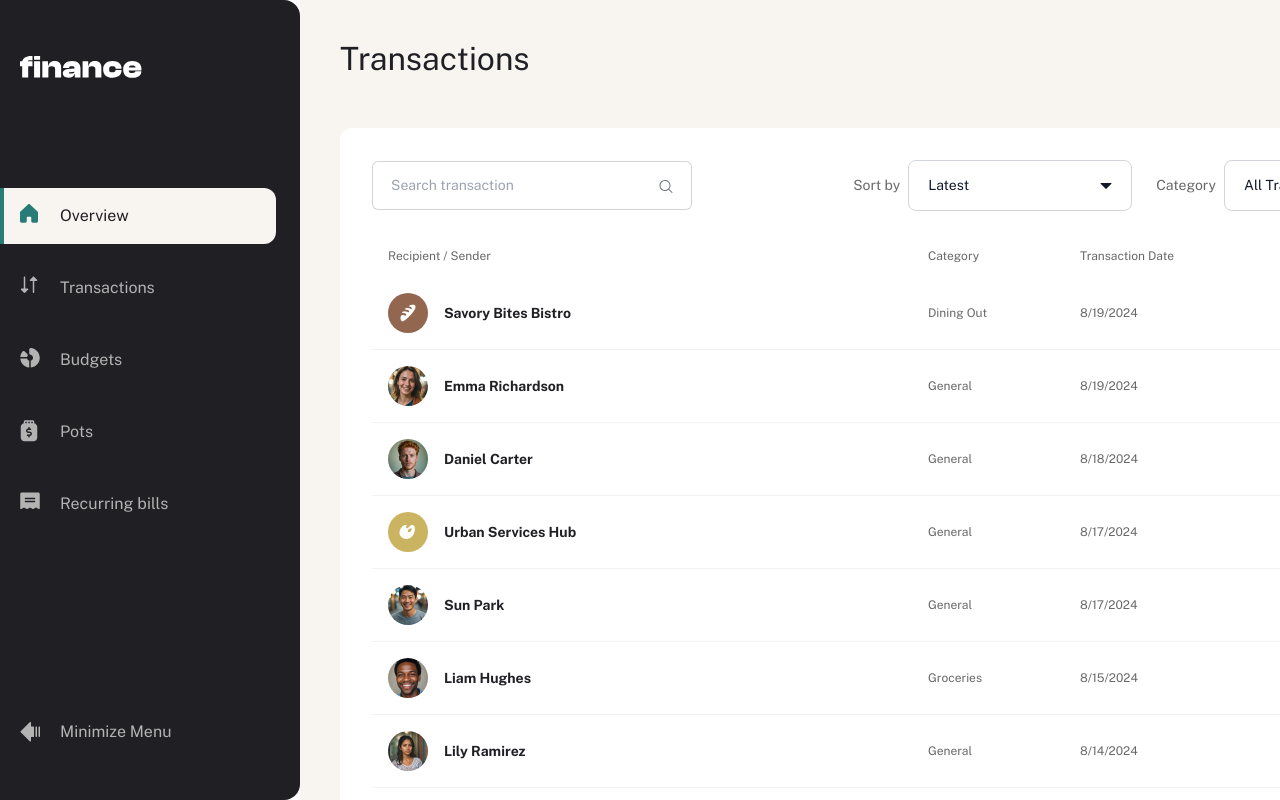
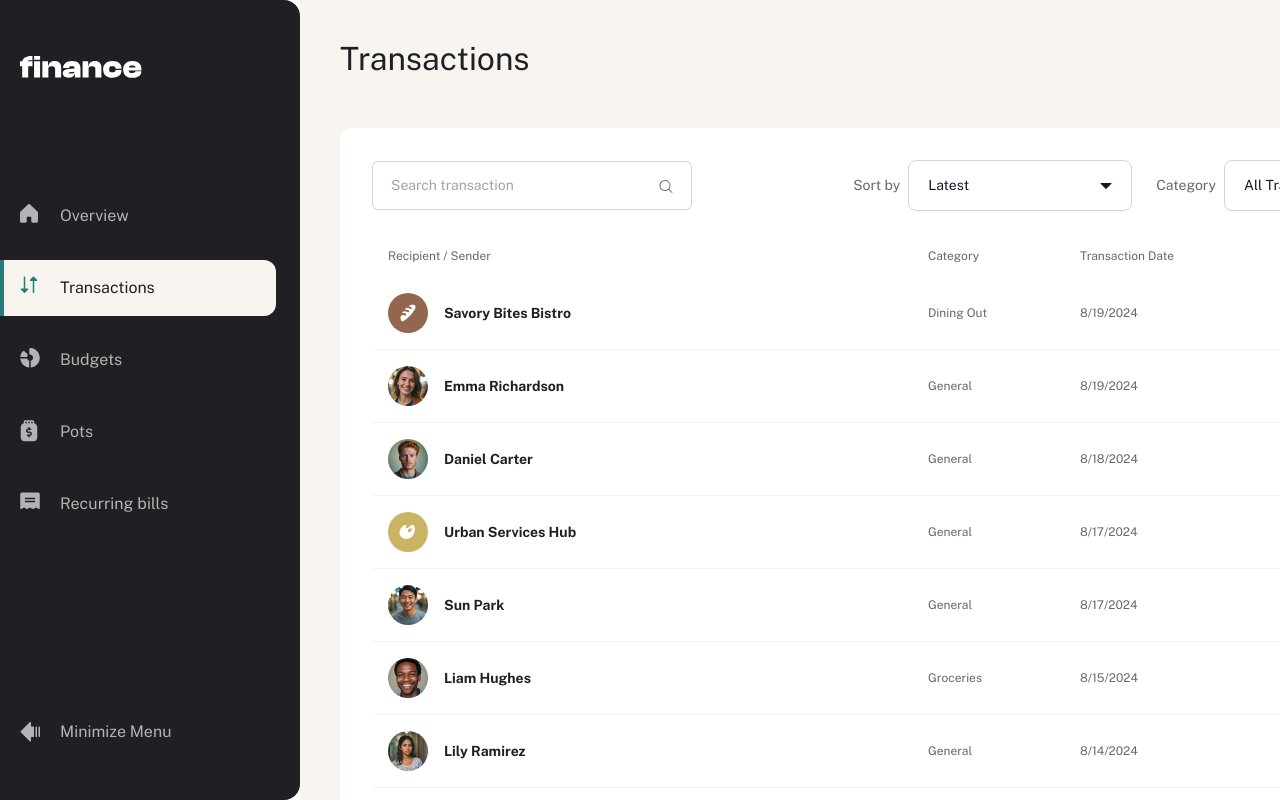
Before and after one commit to Chermann-KING/personal-finance-app, a Next.js app: page /dashboard/transactions in a window 1280 px wide. Built offline with nearby package versions, Linux system fonts and the light colour scheme.

Commit message:
🐛 Main: Components > Dashboard > Sidebar > Added usePathname to correct bug when refreshing the current page.

```diff
--- a/src/components/Dashboard/Sidebar.tsx
+++ b/src/components/Dashboard/Sidebar.tsx
@@ -1,7 +1,7 @@
 "use client";
 
 import { useState } from "react";
-import { useRouter } from "next/navigation";
+import { useRouter, usePathname } from "next/navigation";
 
 import OverviewIcon from "@/assets/images/icon-nav-overview.svg";
 import TransactionsIcon from "@/assets/images/icon-nav-transactions.svg";
@@ -16,12 +16,11 @@ type SidebarItem = {
   label: string;
   icon: JSX.Element;
   route: string;
-  active: boolean;
 };
 
 const Sidebar = () => {
   const [isOpen, setIsOpen] = useState(true);
-  const [activeItem, setActiveItem] = useState<string>("Overview");
+  const pathname = usePathname();
   const router = useRouter();
 
   const toggleSidebar = () => {
@@ -33,31 +32,26 @@ const Sidebar = () => {
       label: "Overview",
       icon: <OverviewIcon />,
       route: "/dashboard/overview",
-      active: activeItem === "Overview",
     },
     {
       label: "Transactions",
       icon: <TransactionsIcon />,
       route: "/dashboard/transactions",
-      active: activeItem === "Transactions",
     },
     {
       label: "Budgets",
       icon: <BudgetsIcon />,
       route: "/dashboard/budgets",
-      active: activeItem === "Budgets",
     },
     {
       label: "Pots",
       icon: <PotsIcon />,
       route: "/dashboard/pots",
-      active: activeItem === "Pots",
     },
     {
       label: "Recurring bills",
       icon: <RecurringBillsIcon className="text-preset-2" />,
       route: "/dashboard/recurring-bills",
-      active: activeItem === "Recurring bills",
     },
   ];
 
@@ -80,17 +74,20 @@ const Sidebar = () => {
             type="button"
             key={item.label}
             onClick={() => {
-              setActiveItem(item.label);
               router.push(item.route);
             }}
             className={`w-full flex items-center p-4 transition-all duration-500 border-l-4 rounded-r-xl ${
-              item.active
+              pathname === item.route
                 ? "bg-beige-100 text-grey-900 border-green"
                 : "text-grey-300 border-transparent"
             }`}
           >
             {/* icon */}
-            <span className={`w-6 h-6 ${item.active ? "text-green" : ""}`}>
+            <span
+              className={`w-6 h-6 ${
+                pathname === item.route ? "text-green" : ""
+              }`}
+            >
               {item.icon}
             </span>
             {/* label */}
```
